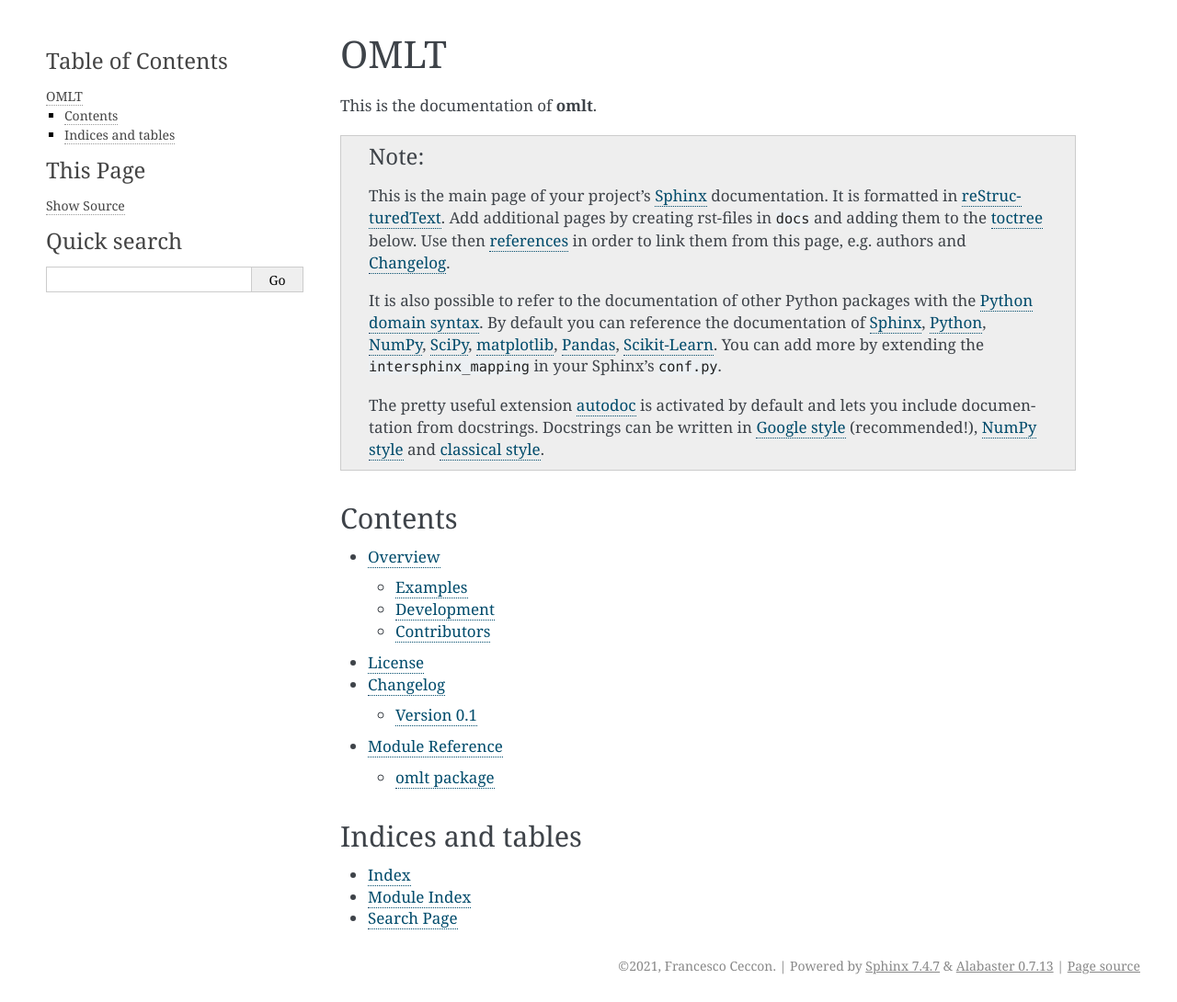
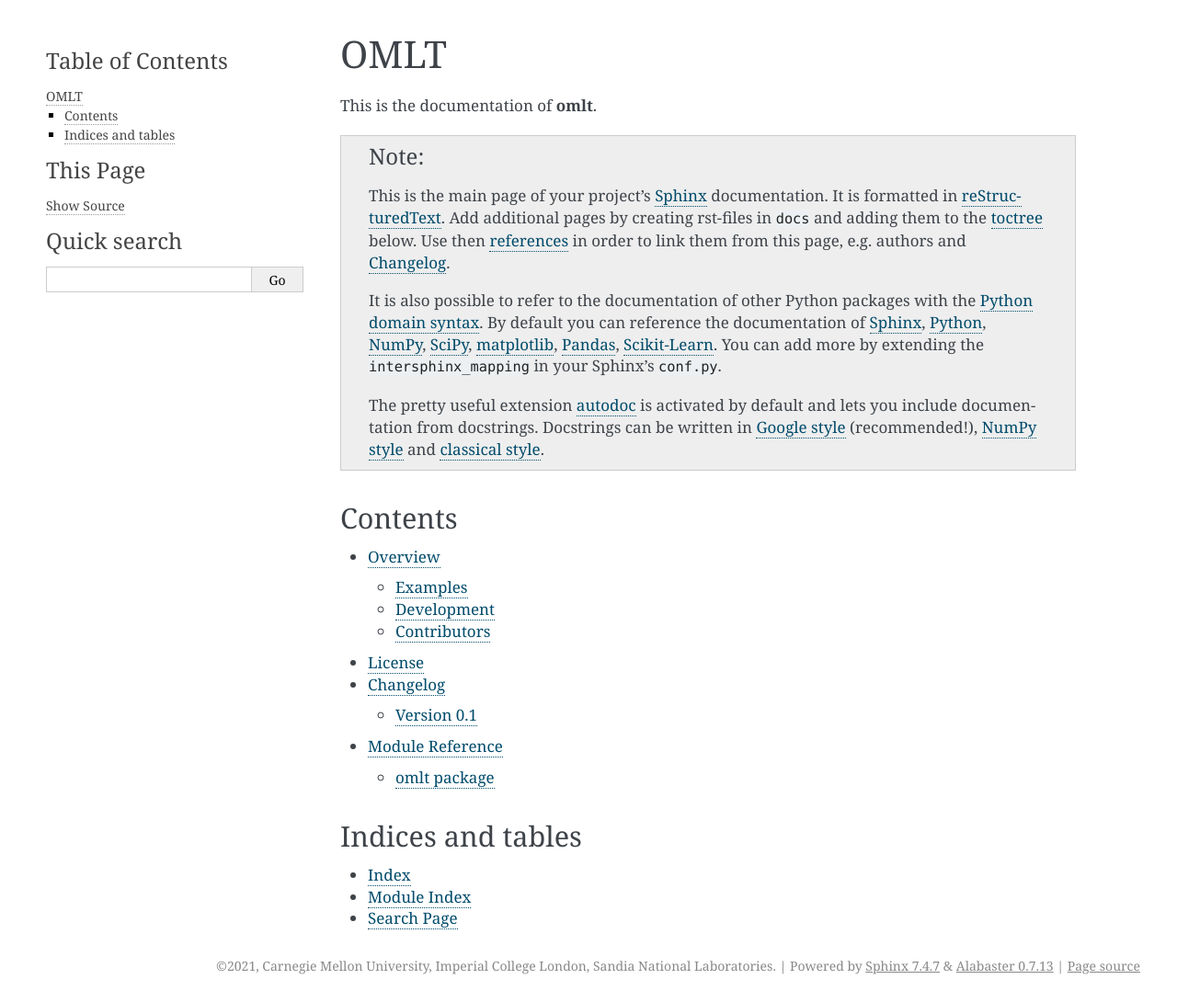
Before and after one commit to cog-imperial/OMLT, a Sphinx documentation site: the page built from docs/index.rst, in a window 1280 px wide. Shown: the whole page at 92% size. Built offline with Sphinx 7.4.7, drawn with Linux system fonts in a browser that asks for light colours.

Commit message:
Change copyright notices to OMLT developers

```diff
--- a/docs/conf.py
+++ b/docs/conf.py
@@ -94,8 +94,7 @@ master_doc = "index"
 
 # General information about the project.
 project = "omlt"
-# TODO: how should we assign copyright in the docs? COG + Sandia?
-copyright = "2021, Francesco Ceccon"
+copyright = "2021, Carnegie Mellon University, Imperial College London, Sandia National Laboratories"
 
 # The version info for the project you're documenting, acts as replacement for
 # |version| and |release|, also used in various other places throughout the
@@ -246,7 +245,7 @@ latex_elements = {
 # Grouping the document tree into LaTeX files. List of tuples
 # (source start file, target name, title, author, documentclass [howto/manual]).
 latex_documents = [
-    ("index", "user_guide.tex", "OMLT Documentation", "Francesco Ceccon", "manual")
+    ("index", "user_guide.tex", "OMLT Documentation", "The OMLT Developers", "manual")
 ]
 
 # The name of an image file (relative to this directory) to place at the top of
--- a/setup.cfg
+++ b/setup.cfg
@@ -4,8 +4,8 @@
 
 [metadata]
 name = omlt
-description = Add a short description here!
-author = Francesco Ceccon
+description = OMLT is a Python package for representing machine learning models (such as neural networks) within the Pyomo optimization environment.
+author = The OMLT Developers
 author_email = francesco@ceccon.me
 license = BSD 3-Clause
 long_description = file: README.rst
```
Also changed, not shown: LICENSE.md, LICENSE.txt (deleted).
